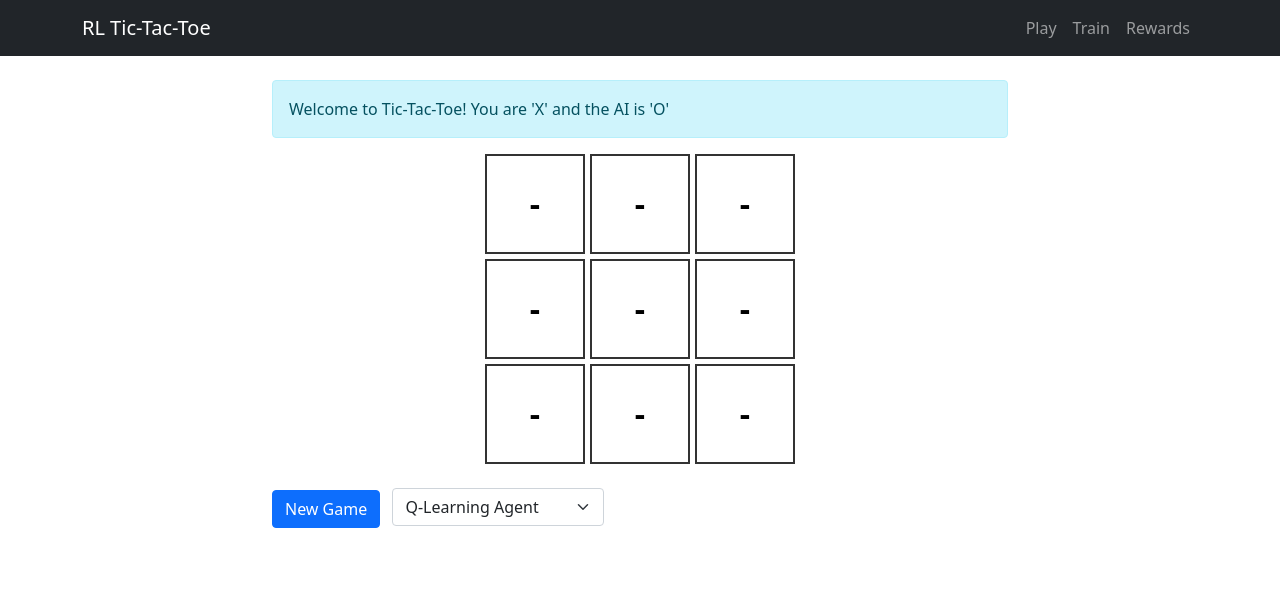
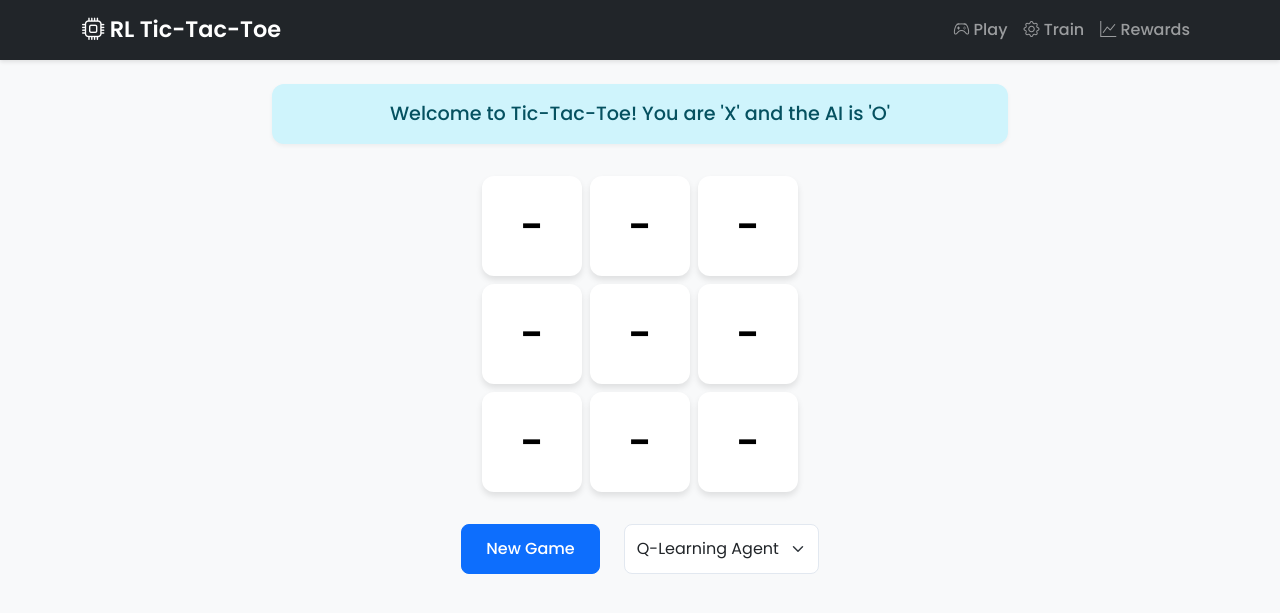
Before and after one commit to Sparky1743/tic-tac-toe-RL-implementations, a Flask app: page / in a window 1280 px wide. Shown: the top 613 px of the page. Run offline with Flask 2, Linux system fonts and the light colour scheme; some libraries are stand-ins or nearby versions.

Commit message:
frontend updated

```diff
--- a/frontend/static/css/style.css
+++ b/frontend/static/css/style.css
@@ -1,39 +1,167 @@
 /* frontend/static/css/style.css */
+/* Global styles */
+body {
+    background-color: #f8f9fa;
+    font-family: 'Poppins', sans-serif;
+}
+
+/* Navbar styling */
+.navbar {
+    box-shadow: 0 2px 4px rgba(0,0,0,0.1);
+}
+
+.navbar-brand {
+    font-weight: 600;
+    font-size: 1.4rem;
+}
+
+.nav-link {
+    font-weight: 500;
+    transition: color 0.3s ease;
+}
+
+.nav-link:hover {
+    color: #007bff !important;
+}
+
+/* Game board styling */
 .game-board {
     display: flex;
     flex-direction: column;
     align-items: center;
-    gap: 5px;
+    gap: 8px;
+    margin: 2rem auto;
+    perspective: 1000px;
 }
 
 .board-row {
     display: flex;
-    gap: 5px;
+    gap: 8px;
 }
 
 .cell {
     width: 100px;
     height: 100px;
-    font-size: 2em;
+    font-size: 2.5em;
     font-weight: bold;
-    border: 2px solid #333;
-    background: #fff;
+    border: none;
+    border-radius: 12px;
+    background: white;
+    box-shadow: 0 4px 6px rgba(0,0,0,0.1);
     cursor: pointer;
+    transition: all 0.3s ease;
 }
 
 .cell:hover {
-    background: #f0f0f0;
+    transform: translateY(-2px);
+    box-shadow: 0 6px 12px rgba(0,0,0,0.15);
+    background: #f8f9fa;
 }
 
 .cell[disabled] {
     cursor: not-allowed;
-    opacity: 0.8;
+    opacity: 1;
 }
 
 .cell.x {
-    color: #007bff;
+    color: #2563eb;
 }
 
 .cell.o {
-    color: #dc3545;
+    color: #dc2626;
 }
+
+/* Card styling */
+.card {
+    border: none;
+    border-radius: 15px;
+    box-shadow: 0 4px 6px rgba(0,0,0,0.1);
+    transition: transform 0.3s ease;
+}
+
+.card:hover {
+    transform: translateY(-5px);
+}
+
+.card-header {
+    background-color: #fff;
+    border-bottom: 1px solid #eef2f7;
+    border-radius: 15px 15px 0 0 !important;
+    padding: 1.5rem;
+}
+
+.card-body {
+    padding: 1.5rem;
+}
+
+/* Controls styling */
+.controls {
+    margin-top: 2rem;
+    display: flex;
+    gap: 1rem;
+    justify-content: center;
+}
+
+.btn-primary {
+    padding: 0.5rem 1.5rem;
+    font-weight: 500;
+    border-radius: 8px;
+    transition: all 0.3s ease;
+}
+
+.btn-primary:hover {
+    transform: translateY(-2px);
+    box-shadow: 0 4px 12px rgba(0,123,255,0.3);
+}
+
+/* Form elements */
+.form-select, .form-control {
+    border-radius: 8px;
+    border: 1px solid #e2e8f0;
+    padding: 0.75rem;
+    transition: all 0.3s ease;
+}
+
+.form-select:focus, .form-control:focus {
+    border-color: #3b82f6;
+    box-shadow: 0 0 0 3px rgba(59,130,246,0.25);
+}
+
+/* Progress bar */
+.progress {
+    height: 0.8rem;
+    border-radius: 1rem;
+    background-color: #e2e8f0;
+}
+
+.progress-bar {
+    background-color: #3b82f6;
+    transition: width 0.3s ease;
+}
+
+/* Alerts */
+.alert {
+    border: none;
+    border-radius: 12px;
+    padding: 1rem 1.5rem;
+    font-weight: 500;
+    box-shadow: 0 2px 4px rgba(0,0,0,0.05);
+}
+
+/* Game status alerts */
+.game-status {
+    text-align: center;
+    font-size: 1.2rem;
+    margin-bottom: 2rem;
+}
+
+/* Rewards plot */
+#rewards-plot {
+    margin-top: 1.5rem;
+    text-align: center;
+}
+
+#rewards-plot img {
+    border-radius: 12px;
+    box-shadow: 0 4px 6px rgba(0,0,0,0.1);
+}
--- a/frontend/static/js/game.js
+++ b/frontend/static/js/game.js
@@ -88,4 +88,20 @@ document.addEventListener('DOMContentLoaded', () => {
             agent: agentSelect.value
         });
     });
+
+    // Agent selection change
+    agentSelect.addEventListener('change', () => {
+        cells.forEach(cell => {
+            cell.textContent = '-';
+            cell.className = 'cell';
+            cell.disabled = false;
+        });
+        gameActive = true;
+        gameStatus.textContent = "Your turn! Select a cell to place 'X'";
+        gameStatus.className = 'alert alert-info';
+
+        socket.emit('new_game', {
+            agent: agentSelect.value
+        });
+    });
 });
--- a/frontend/templates/base.html
+++ b/frontend/templates/base.html
@@ -2,17 +2,23 @@
 <html>
 <head>
     <title>RL Tic-Tac-Toe</title>
+    <link rel="preconnect" href="https://fonts.googleapis.com">
+    <link rel="preconnect" href="https://fonts.gstatic.com" crossorigin>
+    <link href="https://fonts.googleapis.com/css2?family=Poppins:wght@400;500;600&display=swap" rel="stylesheet">
     <link href="https://cdn.jsdelivr.net/npm/bootstrap@5.1.3/dist/css/bootstrap.min.css" rel="stylesheet">
+    <link rel="stylesheet" href="https://cdn.jsdelivr.net/npm/bootstrap-icons@1.8.1/font/bootstrap-icons.css">
     <link rel="stylesheet" href="{{ url_for('static', filename='css/style.css') }}">
 </head>
 <body>
     <nav class="navbar navbar-expand-lg navbar-dark bg-dark">
         <div class="container">
-            <a class="navbar-brand" href="/">RL Tic-Tac-Toe</a>
+            <a class="navbar-brand" href="/">
+                <i class="bi bi-cpu"></i> RL Tic-Tac-Toe
+            </a>
             <div class="navbar-nav">
-                <a class="nav-link" href="/">Play</a>
-                <a class="nav-link" href="/train">Train</a>
-                <a class="nav-link" href="/rewards">Rewards</a>
+                <a class="nav-link" href="/"><i class="bi bi-controller"></i> Play</a>
+                <a class="nav-link" href="/train"><i class="bi bi-gear"></i> Train</a>
+                <a class="nav-link" href="/rewards"><i class="bi bi-graph-up"></i> Rewards</a>
             </div>
         </div>
     </nav>
```
Lines whose indentation alone changed are shown as unchanged.
